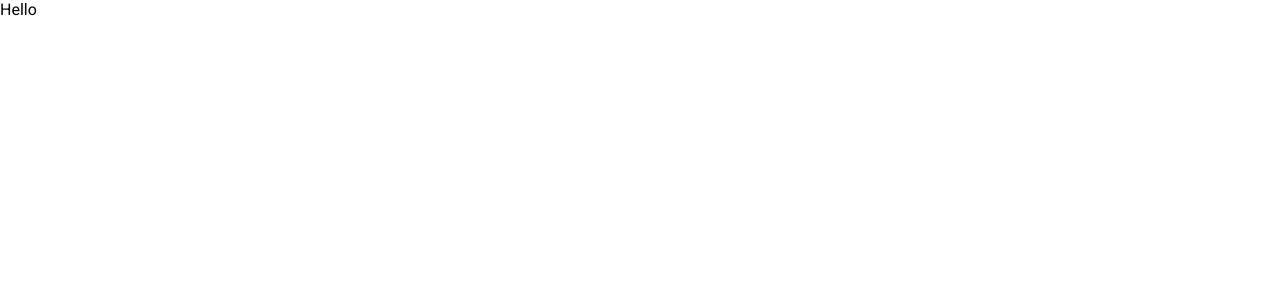
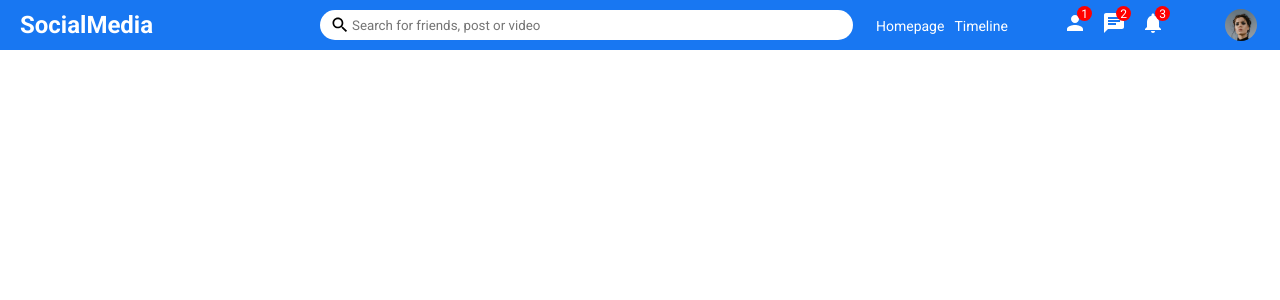
Before and after one commit to SyedMehandiRaza/Social_Media, a React (Vite) app: page / in a window 1280 px wide. Shown: the top 300 px of the page. Built offline with nearby package versions, Linux system fonts and the light colour scheme.

Commit message:
added Topbar

```diff
--- a/package.json
+++ b/package.json
@@ -10,6 +10,10 @@
     "preview": "vite preview"
   },
   "dependencies": {
+    "@emotion/react": "^11.11.3",
+    "@emotion/styled": "^11.11.0",
+    "@mui/icons-material": "^5.15.8",
+    "@mui/material": "^5.15.7",
     "react": "^18.2.0",
     "react-dom": "^18.2.0"
   },
--- a/src/App.jsx
+++ b/src/App.jsx
@@ -1,9 +1,9 @@
-import React from 'react'
+import Home from "./pages/home/Home"
 
-export default function App() {
+function App() {
   return (
-    <div>
-      Hello
-    </div>
+    <Home />
   )
 }
+
+export default App
--- /dev/null
+++ b/src/components/topbar/Topbar.jsx
@@ -0,0 +1,42 @@
+import './topbar.css'
+import {Search,Person,Chat,Notifications} from '@mui/icons-material'
+
+
+ function Topbar() {
+   return (
+    <div className="topbarContainer">
+    <div className="topbarLeft">
+      <span className="logo">SocialMedia</span>
+    </div>
+    <div className="topbarCenter">
+      <div className="searchbar">
+      <Search className='searchIcon'/>
+      <input placeholder="Search for friends, post or video" className="searchInput" />
+      </div>
+    </div>
+    <div className="topbarRight">
+      <div className="topbarLinks">
+        <span className="topbarLink">Homepage</span>
+        <span className="topbarLink">Timeline</span>
+      </div>
+      <div className="topbarIcons">
+        <div className="topbarIconItem">
+          <Person />
+          <span className="topbarIconBadge">1</span>
+        </div>
+        <div className="topbarIconItem">
+          <Chat />
+          <span className="topbarIconBadge">2</span>
+        </div>
+        <div className="topbarIconItem">
+          <Notifications />
+          <span className="topbarIconBadge">3</span>
+        </div>
+      </div>
+      <img src="src/assets/person/1.jpeg" alt="" className="topbarImg" />
+    </div>
+  </div>
+   )
+ }
+
+ export default Topbar
--- /dev/null
+++ b/src/components/topbar/topbar.css
@@ -0,0 +1,95 @@
+.topbarContainer{
+  height: 50px;
+  width: 100%;
+  background-color: #1877f2;
+  display: flex;
+  align-items: center;
+  position: sticky;
+  top: 0;
+}
+
+.topbarLeft{
+  flex: 3;
+}
+
+.logo{
+  font-size: 24px;
+  margin-left: 20px;
+  font-weight: bold;
+  color: white;
+  cursor: pointer;
+}
+
+.topbarCenter{
+  flex: 5;
+}
+
+.searchbar{
+  width: 100%;
+  height: 30px;
+  background-color: white;
+  border-radius: 30px;
+  display: flex;
+  align-items: center;
+}
+
+.searchIcon{
+  font-size: 20px !important;
+  margin-left: 10px;
+}
+
+.searchInput{
+  border: none;
+  width: 70%;
+}
+
+.searchInput:focus{
+  outline: none;
+}
+
+.topbarRight{
+  flex: 4;
+  display: flex;
+  align-items: center;
+  justify-content: space-around;
+  color: white;
+}
+
+.topbarLink{
+  margin-right: 10px;
+  font-size: 14px;
+  cursor: pointer;
+}
+
+.topbarIcons{
+  display: flex
+}
+
+.topbarIconItem{
+  margin-right: 15px;
+  cursor: pointer;
+  position: relative;
+}
+
+.topbarIconBadge{
+  width: 15px;
+  height: 15px;
+  background-color: red;
+  border-radius: 50%;
+  color: white;
+  position: absolute;
+  top: -5px;
+  right: -5px;
+  display: flex;
+  align-items: center;
+  justify-content: center;
+  font-size: 12px;
+}
+
+.topbarImg{
+  width: 32px;
+  height: 32px;
+  border-radius: 50%;
+  object-fit: cover;
+  cursor: pointer;
+}
--- /dev/null
+++ b/src/pages/home/Home.jsx
@@ -0,0 +1,11 @@
+import Topbar from '../../components/topbar/Topbar'
+
+
+function Home() {
+  return (
+    // <div>Home</div>
+    <Topbar/>
+  )
+}
+
+export default Home
```
Also changed, not shown: src/pages/home/home.css (added), 1 other file (tests, documents, lock files or other folders).
